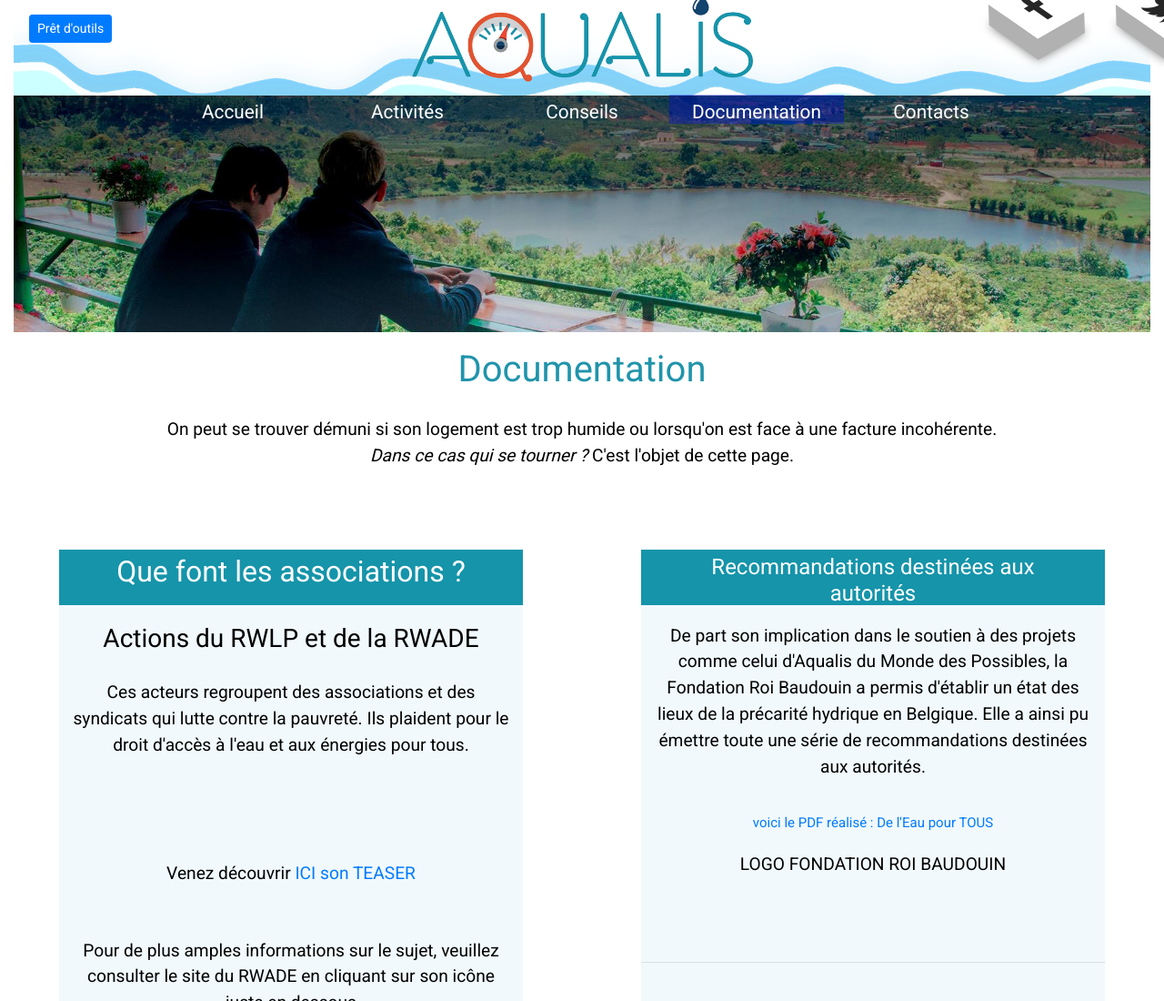
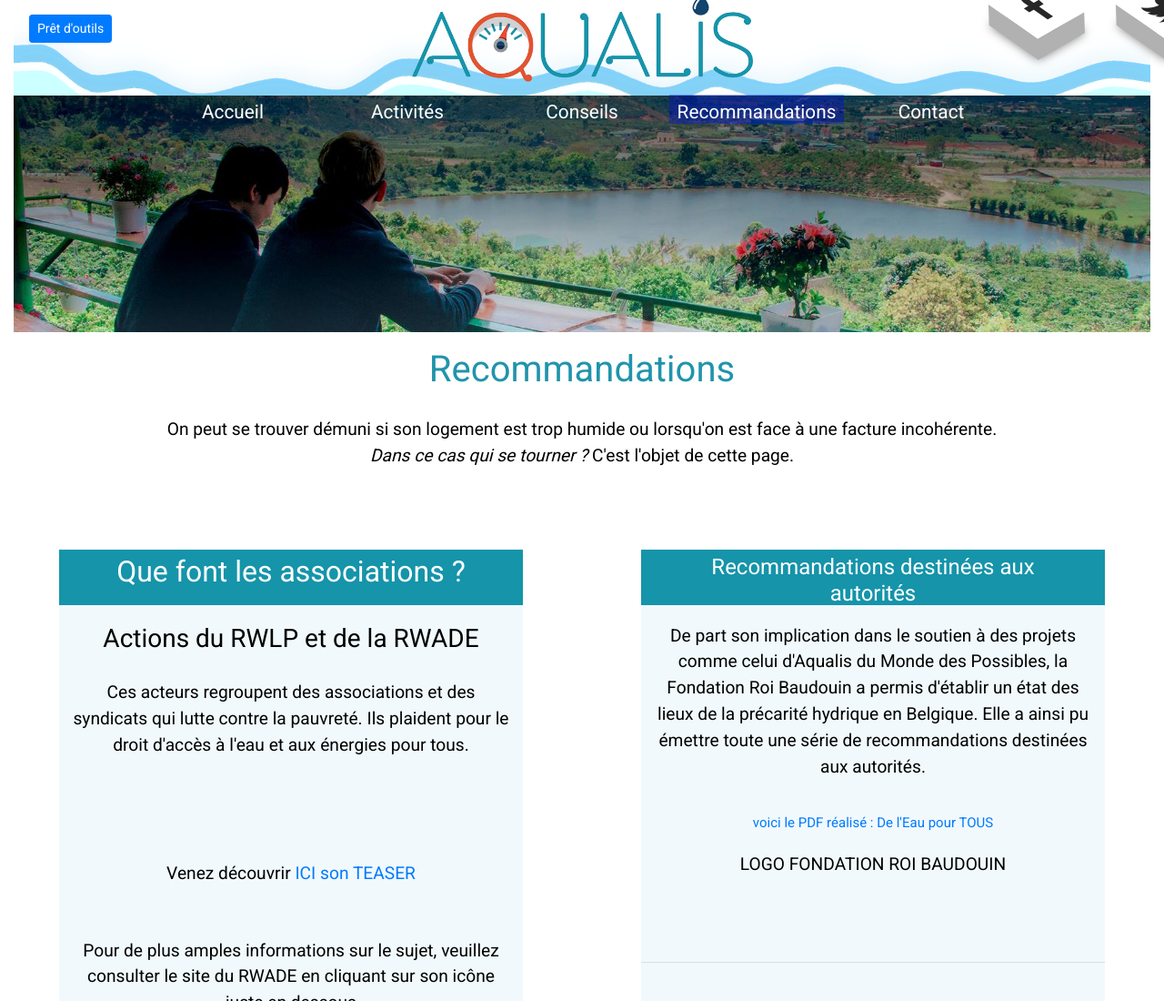
Before and after one commit to OlyLey/Aqualis, a plain HTML site: page recommandations.html in a window 1280 px wide. Shown: the top 1100 px of the page at 91% size. Drawn offline with Linux system fonts and the light colour scheme; grey boxes are pictures that could not be loaded.

Commit message:
renomage de la page documentation en RECOMMANDATIONS

```diff
--- a/documentation.html
+++ b/recommandations.html
@@ -2,7 +2,7 @@
 <html lang="fr">
 
     <head>
-        <title>Documentation</title>
+        <title>Recommandations</title>
         <meta charset="utf-8">
         <meta name="viewport" content="width=device-width, initial-scale=1.0">
         <link href="https://fonts.googleapis.com/css?family=Roboto" rel="stylesheet">
@@ -40,8 +40,8 @@
                                     <li><a href="accueil.html">Accueil</a></li><!--
                                     --><li><a href="activites.html">Activités</a></li><!--
                                     --><li><a href="conseils.html">Conseils</a></li><!--
-                                    --><li class="acta"><a href="documentation.html">Documentation</a></li><!--
-                                    --><li><a href="contact.html">Contacts</a></li>
+                                    --><li class="acta"><a href="recommandations.html">Recommandations</a></li><!--
+                                    --><li><a href="contact.html">Contact</a></li>
                                 </ul>
                             </nav>
                         </div>
@@ -84,7 +84,7 @@
 
             <div class="row  docu1">
                 <div class="col-12  docu1">
-                    <h1 class="blue-h1 pad-top-30">Documentation</h1>
+                    <h1 class="blue-h1 pad-top-30">Recommandations</h1>
 
                     <p class=' text-center '>On peut se trouver démuni si son logement est trop humide ou lorsqu'on est face à une facture incohérente.<br />
                         <em>Dans ce cas qui se tourner ?  </em>  C'est l'objet de cette page.
```
Also changed, not shown: Contact.html (+2 -2 lines), accueil.html (+2 -2 lines), activites.html (+2 -2 lines), conseils.html (+2 -2 lines).
